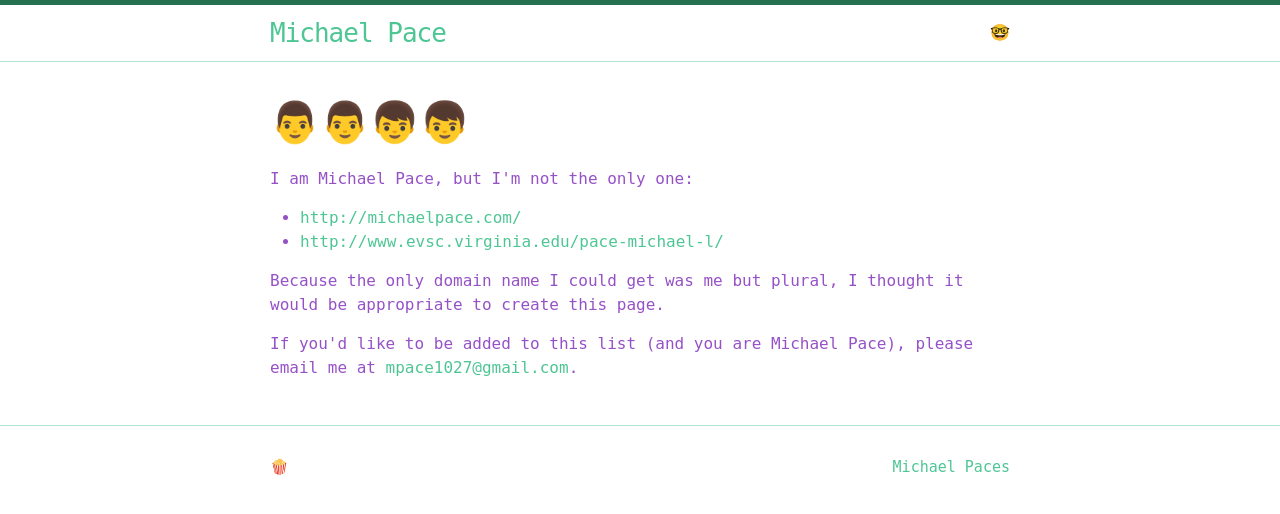
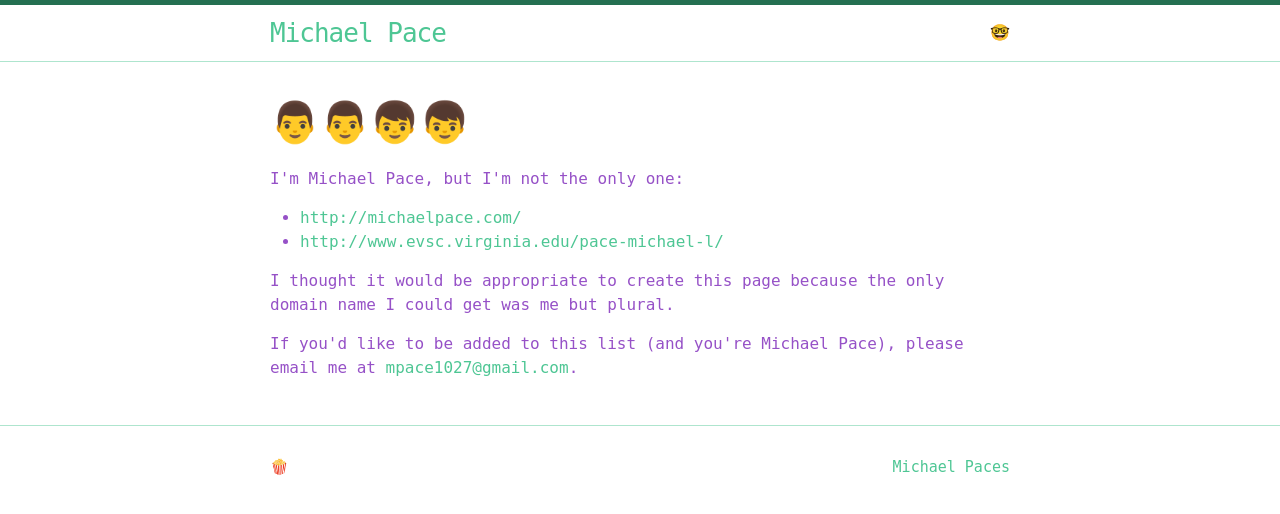
Before and after one commit to michaelpace/personal_website, a Jekyll site: the page built from _pages/the_rest_of_them.html, in a window 1280 px wide. Shown: the top 514 px of the page. Built offline with Jekyll 4.4.1, drawn with Linux system fonts in a browser that asks for light colours.

Commit message:
n e w b l o g p o s t

```diff
--- a/_pages/the_rest_of_them.html
+++ b/_pages/the_rest_of_them.html
@@ -7,12 +7,12 @@ permalink: /the_rest_of_them
 
   <h1 class="page-heading">👨👨👦👦</h1>
 
-  <p>I am Michael Pace, but I'm not the only one:</p>
+  <p>I'm Michael Pace, but I'm not the only one:</p>
   <ul>
     <li><a href="http://michaelpace.com/" class="hoverable-data" target="_blank" data="Expires in November -- watch out, Mike!">http://michaelpace.com/</a></li>
     <li><a href="http://www.evsc.virginia.edu/pace-michael-l/" target="_blank">http://www.evsc.virginia.edu/pace-michael-l/</a></li>
   </ul>
-  <p>Because the only domain name I could get was me but plural, I thought it would be appropriate to create this page.</p>
-  <p>If you'd like to be added to this list (and you are Michael Pace), please email me at <a href="mailto:mpace1027@gmail.com?subject=Hello%20from%20Michael%20Pace">mpace1027@gmail.com</a>.</p>
+  <p>I thought it would be appropriate to create this page because the only domain name I could get was me but plural.</p>
+  <p>If you'd like to be added to this list (and you're Michael Pace), please email me at <a href="mailto:mpace1027@gmail.com?subject=Hello%20from%20Michael%20Pace">mpace1027@gmail.com</a>.</p>
 
 </div>
```
Also changed, not shown: _posts/2016-02-21-on-playlists.markdown (added, +20 -0 lines).
